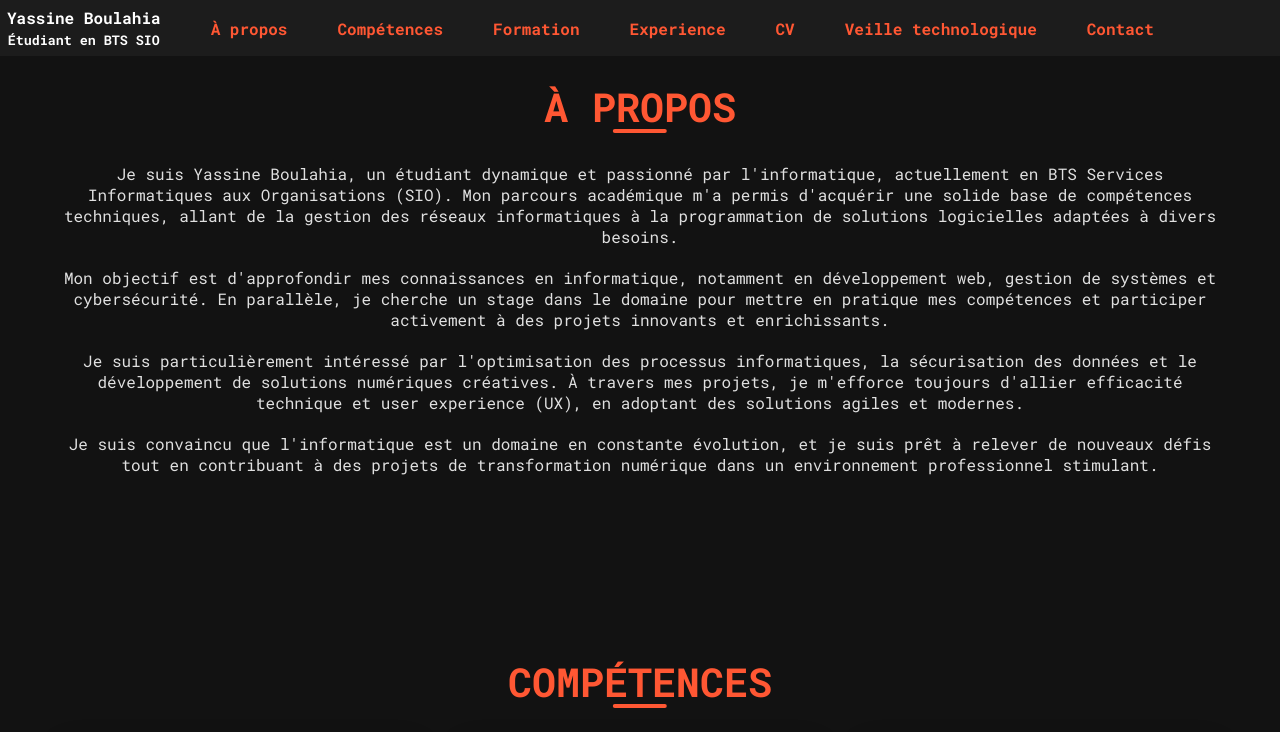
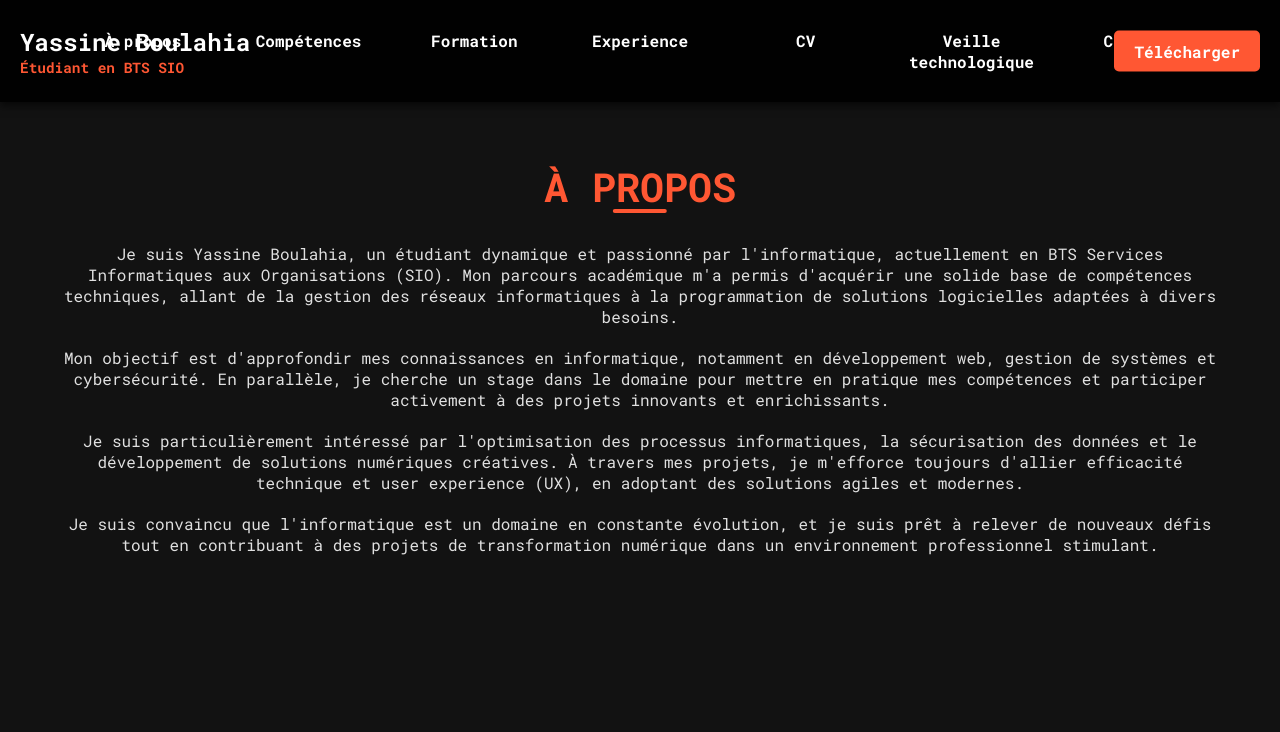
Before and after one commit to Yassinewb/Yassinewb.github.io, a plain HTML site: page index.html in a window 1280 px wide. Shown: the top 732 px of the page. Drawn offline with Linux system fonts and the light colour scheme.

Commit message:
update index

```diff
--- a/index.html
+++ b/index.html
@@ -25,74 +25,112 @@
             margin-bottom: 20px;
         }
 
-        /* Fullscreen Navigation */
+        /* Navigation bar */
         nav {
+            background: rgba(0, 0, 0, 0.9);
             position: fixed;
             top: 0;
-            left: 0;
-            right: 0;
-            background-color: #1c1c1c;
-            padding: 7px;
+            width: 100%;
             z-index: 1000;
-            text-align: center;
+            padding: 20px 0;
+            box-shadow: 0 4px 8px rgba(0, 0, 0, 0.6);
         }
 
         .nav-container {
             display: flex;
-    justify-content: flex-start; /* Aligne tout à gauche */
             align-items: center;
-    gap: 20px;
+            justify-content: center;
+            max-width: 1200px;
+            margin: 0 auto;
+            padding: 0 20px;
+            width: 100%;
         }
 
         .logo {
-    font-size: 1rem;
+            color: #fff;
+            font-size: 1.5em;
             font-weight: bold;
-    color: #ffffff;
-    padding-right: 20px; /* Espace à droite du logo pour qu'il ne touche pas directement le texte suivant */
+            animation: slideInFromLeft 2s ease-out;
+            white-space: nowrap;
+            position: absolute;
+            left: 0;
+            padding-left: 20px;
+        }
+
+        .logo small {
+            font-size: 0.6em;
+            color: #ff5733;
+            animation: slideInFromLeft 2s ease-out 1s;
+            display: block;
+        }
+
+        @keyframes slideInFromLeft {
+            from {
+                transform: translateX(-100%);
+                opacity: 0;
+            }
+            to {
+                transform: translateX(0);
+                opacity: 1;
+            }
         }
 
         nav ul {
+            list-style: none;
             display: flex;
             justify-content: center;
-            gap: 30px;
+            padding: 0;
+            margin: 0;
+            width: 100%;
         }
 
         nav ul li {
-            list-style: none;
+            flex: 1;
+            text-align: center;
         }
 
         nav ul li a {
             text-decoration: none;
-    color: #ff5733;
-    font-size: 1rem; /* Réduis la taille de la police ici */
-    font-weight: 600;
-    position: relative;
-    padding: 10px;
-    transition: color 0.3s ease;
-
-}
-
-
-        nav ul li a::after {
-            content: "";
-            position: absolute;
-            bottom: 0;
-            left: 0;
-            width: 100%;
-            height: 3px;
-            background-color: #ff5733;
-            transform: scaleX(0);
-            transform-origin: bottom right;
-            transition: transform 0.25s ease-out;
-        }
-
-        nav ul li a:hover::after {
-            transform: scaleX(1);
-            transform-origin: bottom left;
+            color: #fff;
+            font-weight: bold;
+            padding: 10px 20px;
+            border-radius: 30px;
+            transition: all 0.4s ease;
+            display: block;
         }
 
         nav ul li a:hover {
+            background: #ff5733;
             color: #fff;
+            transform: scale(0.9);
+        }
+
+        /* Adding space below navigation */
+        body {
+            padding-top: 80px;
+        }
+
+        .download-btn {
+            background-color: #ff5733;
+            color: white;
+            padding: 10px 20px;
+            border-radius: 5px;
+            text-decoration: none;
+            font-weight: bold;
+            display: inline-block;
+            position: relative;
+        }
+
+        .download-btn:hover {
+            background-color: #e84e2b;
+        }
+
+        .download-btn {
+            position: absolute;
+            top: 50%;
+            right: 20px;
+            transform: translateY(-50%);
+            z-index: 1100;
         }
 
         /* Animations for text typing effect */
@@ -250,7 +288,6 @@
                 Yassine Boulahia
                 <br><small>Étudiant en BTS SIO</small>
             </div>
-
             <ul>
                 <li><a href="#about">À propos</a></li>
                 <li><a href="#skills">Compétences</a></li>
@@ -261,6 +298,8 @@
                 <li><a href="#contact">Contact</a></li>
             </ul>
         </div>
+        <!-- Bouton de téléchargement au même niveau que les éléments du menu -->
+        <a href="Veille.pdf" download="veille.pdf" class="download-btn">Télécharger</a>
     </nav>
 
     <!-- About Section -->
@@ -271,8 +310,6 @@
         <p>Je suis particulièrement intéressé par l'optimisation des processus informatiques, la sécurisation des données et le développement de solutions numériques créatives. À travers mes projets, je m'efforce toujours d'allier efficacité technique et user experience (UX), en adoptant des solutions agiles et modernes.</p>
         <p>Je suis convaincu que l'informatique est un domaine en constante évolution, et je suis prêt à relever de nouveaux défis tout en contribuant à des projets de transformation numérique dans un environnement professionnel stimulant.</p>
     </section>
-
-
 
     <section id="skills">
         <h2 class="section-title">Compétences</h2>
@@ -317,7 +354,6 @@
                     </button>
                 </div>
             </div>
-            <!-- Cybersécurité déplacé sous JavaScript -->
             <div class="card">
                 <img src="https://img.icons8.com/ios-filled/50/000000/cyber-security.png" alt="Cybersécurité">
                 <h3>Cybersécurité</h3>
@@ -328,7 +364,6 @@
                     </button>
                 </div>
             </div>
-            <!-- Arduino ajouté ici -->
             <div class="card">
                 <img src="https://img.icons8.com/ios-filled/50/000000/arduino.png" alt="Arduino">
                 <h3>Arduino</h3>
@@ -341,10 +376,6 @@
             </div>
         </div>
     </section>
-
-
-
-
 
     <!-- Formation Section -->
     <section id="formation">
@@ -367,7 +398,6 @@
                     <small>2022 - 2024 - Mention Assez Bien</small>
                 </div>
                 <button onclick="window.location.href='ALFREDCOSTES.html';" style="background-color: #ff5733; color: white; border: none; padding: 10px 20px; border-radius: 5px; cursor: pointer; margin-top: auto;">
-
                     S'informer
                 </button>
             </div>
@@ -384,8 +414,6 @@
         </div>
     </section>
 
-
-
     <!-- Portfolio Section -->
     <section id="portfolio">
         <h2 class="section-title">Expérience</h2>
@@ -394,7 +422,6 @@
                 <h3>Fibre Optique - MAF</h3>
                 <p>Vérification des signaux, soudure des fibres (2022-2023).</p>
             </div>
-
             <div class="card">
                 <h3>Vidéo Surveillance - VPS-Sitex</h3>
                 <p>Installation et maintenance de systèmes (2022-2023).</p>
@@ -414,13 +441,8 @@
             <p>Téléphone : 06.27.32.51.58</p>
             <p>Email : <a href="mailto:bou.yassine@laposte.net">bou.yassine@laposte.net</a></p>
             <div class="social-icons">
-                    <a href="https://github.com/Yassinewb" target="_blank"><i class="fab fa-github"></i></a> <!-- Lien vers GitHub -->
-                    <a href="https://www.linkedin.com/in/yassine-boulahia-82535b258/" target="_blank"><i class="fab fa-linkedin"></i></a> <!-- Lien vers LinkedIn -->
-                </div>
-            </div>
-
-    </section>
-                </div>
+                <a href="https://github.com/Yassinewb" target="_blank"><i class="fab fa-github"></i></a>
+                <a href="https://www.linkedin.com/in/yassine-boulahia-82535b258/" target="_blank"><i class="fab fa-linkedin"></i></a>
             </div>
         </div>
     </section>
@@ -429,3 +451,5 @@
     <footer>
         <p>&copy; 2024 Yassine Boulahia - Tous droits réservés.</p>
     </footer>
+</body>
+</html>
```
Lines whose indentation alone changed are shown as unchanged.
